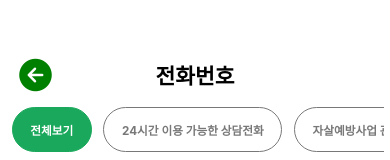
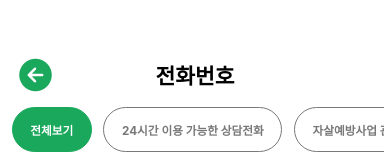
Before and after one commit to kookmin-sw/capstone-2025-13, a React Native app in the folder Frontend/src/: screen /HelpCall2 in a window 390 px wide. Shown: the top 160 px of the page. Built offline with nearby package versions, Linux system fonts and the light colour scheme.

Commit message:
[Chore] 뒤로 가기 버튼 색깔 수정 #77 #39

```diff
--- a/Frontend/src/screens/HelpCall/HelpCall.tsx
+++ b/Frontend/src/screens/HelpCall/HelpCall.tsx
@@ -143,7 +143,7 @@ export default function HelpCall() {
                             onPress={() => {
                             navigation.navigate("Home")}}
                         >
-                            <Ionicons name="arrow-back-circle" size={40} color="green" />
+                            <Ionicons name="arrow-back-circle" size={40} color="#1AA85C" />
                         </TouchableOpacity>
 
 
--- a/Frontend/src/screens/HelpCall/HelpCall2.tsx
+++ b/Frontend/src/screens/HelpCall/HelpCall2.tsx
@@ -100,7 +100,7 @@ export default function HelpCall2() {
                     onPress={() => {
                     navigation.navigate("HelpCall")}}
                 >
-                <Ionicons name="arrow-back-circle" size={40} color="green" />
+                <Ionicons name="arrow-back-circle" size={40} color="#1AA85C" />
                 </TouchableOpacity>
                 <Text style={helpCallStyles.headerText}>전화번호</Text>
                 <ScrollView
```
